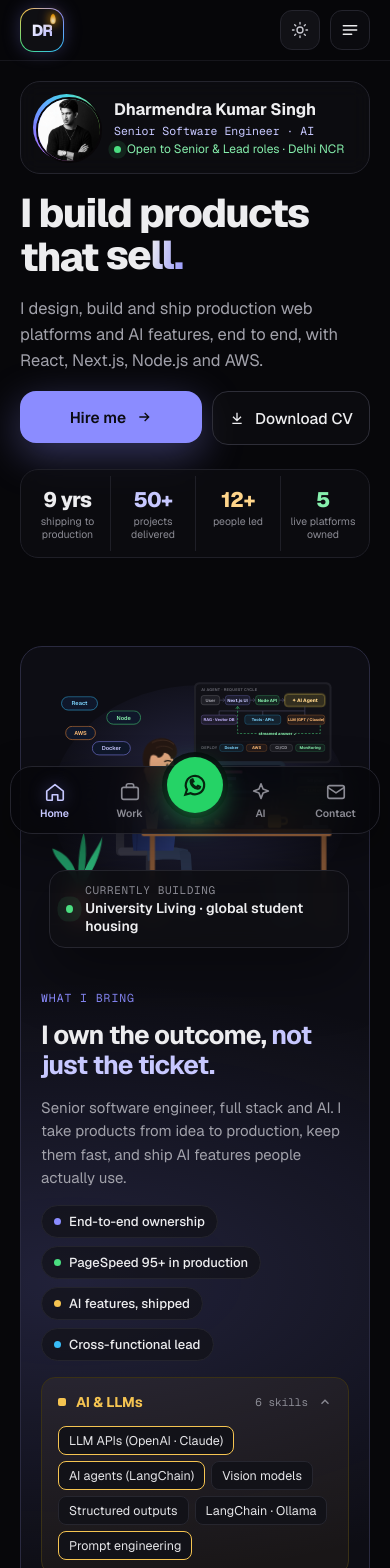
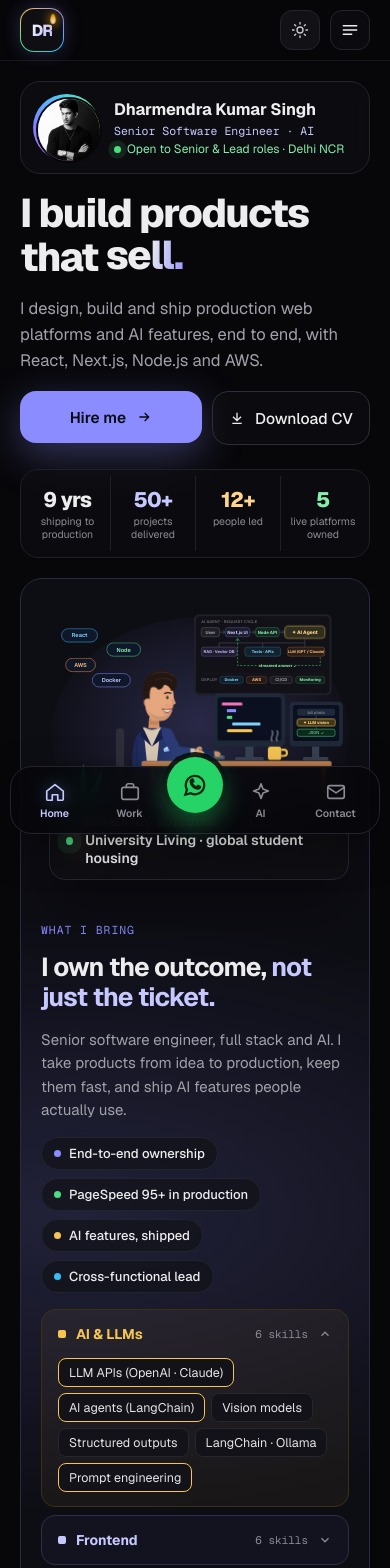
Before and after one commit to dksingh413/dharmendra-portfolio, a Next.js app: page / in a window 390 px wide. Shown: the top 1568 px of the page. Built offline with nearby package versions, Linux system fonts and the light colour scheme; no server answers.

Commit message:
Mobile: tighten the gap between the hero and the next card (88px -> 18px)
The previous rule lost to section:not(#top) on specificity. Desktop gap
stays 56px.

```diff
--- a/src/views/main/styles.css
+++ b/src/views/main/styles.css
@@ -824,7 +824,8 @@
 .pg-main .ctachans .cch:active{background:var(--c17171D) !important}
 .light .pg-main .ctachans{box-shadow:0 20px 50px rgba(20,20,40,.10)}
 .pg-main .foot .fcol:last-child{display:none !important}
-.pg-main section[aria-label="Meet the engineer"]{padding-top:4px !important}
+.pg-main section[aria-label="Meet the engineer"]:not(#x){padding-top:0 !important}
+.pg-main #top{padding-bottom:20px !important}
 .pg-main .cta:active,.pg-main .ctab:active,.pg-main .cotab:active,.pg-main .mprofile:active{transform:scale(.97)}}
 @supports (animation-timeline: view()){@media (max-width:760px) and (prefers-reduced-motion:no-preference){.pg-main section:not(#top) .w > *,.pg-main .stair,.pg-main .nstep,.pg-main .airow,.pg-main .cch,.pg-main .lapcard{animation:pg-main-mreveal linear both !important;animation-timeline:view() !important;animation-range:entry 0% cover 22% !important}
 @keyframes pg-main-mreveal{from{opacity:0;transform:translateY(26px) scale(.98)}to{opacity:1;transform:none}}}}
```
